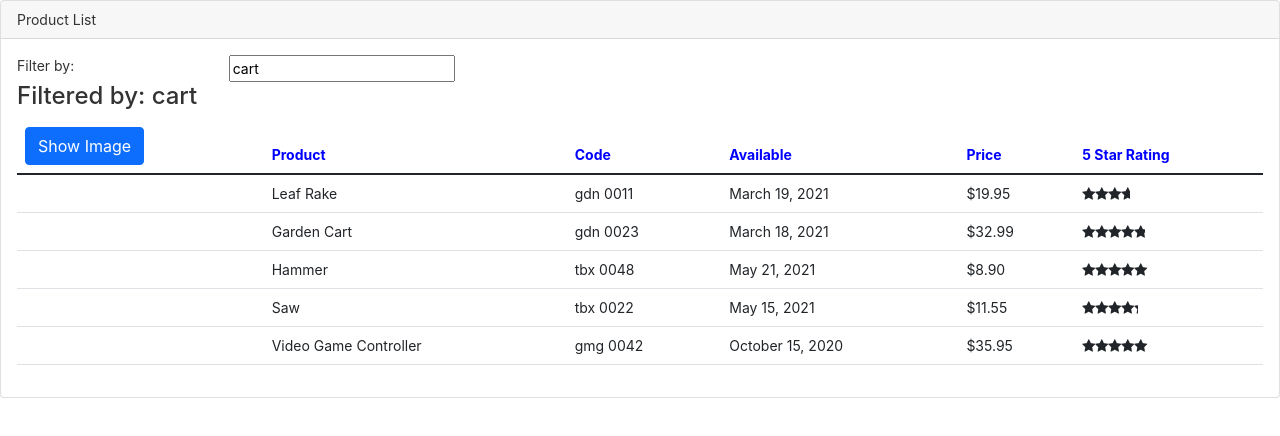
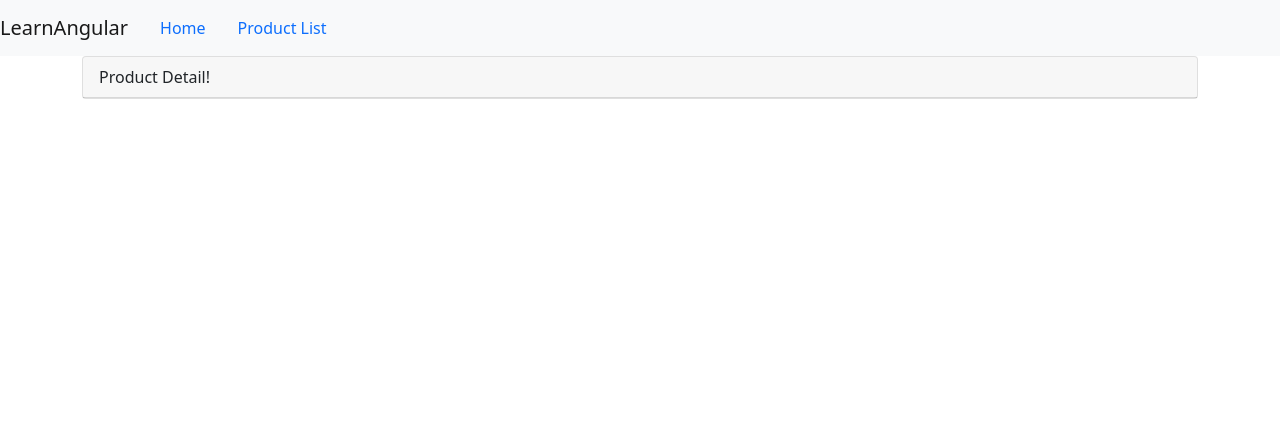
Before and after one commit to suyashyadav01/LearnAngular, an Angular app: page /products/1 in a window 1280 px wide. Shown: the top 436 px of the page. Built offline with nearby package versions, Linux system fonts and the light colour scheme.

Commit message:
added routing

```diff
--- a/src/app/app.component.ts
+++ b/src/app/app.component.ts
@@ -2,9 +2,19 @@
 
 @Component({
   selector: 'app-root',
-  templateUrl: './app.component.html',
-  styleUrls: ['./app.component.css']
+  template:`
+  <nav class='navbar navbar-expand navbar-light bg-light'>
+    <a class='navbar-brand'> {{pageTitle}} </a>
+    <ul class='nav nav-pills'>
+      <li><a class='nav-link' routerLink='/welcome'>Home </a></li>
+      <li><a class='nav-link' routerLink='/products'>Product List </a></li>
+    </ul>
+  </nav>
+  <div class="container">
+    <router-outlet></router-outlet>
+  </div>
+  `
 })
 export class AppComponent {
-  title = 'LearnAngular';
+  pageTitle = 'LearnAngular';
 }
--- /dev/null
+++ b/src/app/product/product-detail.component.html
@@ -0,0 +1,5 @@
+<div class="card">
+    <div class="card-header">
+        {{pageTitle}}
+    </div>
+</div>
--- /dev/null
+++ b/src/app/product/product-detail.component.ts
@@ -0,0 +1,16 @@
+import { Component, OnInit } from '@angular/core';
+
+@Component({
+  templateUrl: './product-detail.component.html',
+  styleUrls: ['./product-detail.component.css']
+})
+export class ProductDetailComponent implements OnInit {
+
+  pageTitle: string = "Product Detail!";
+
+  constructor() { }
+
+  ngOnInit() {
+  }
+
+}
--- /dev/null
+++ b/src/app/welcome/welcome.component.html
@@ -0,0 +1 @@
+<div>Welcome Page</div>
--- /dev/null
+++ b/src/app/welcome/welcome.component.ts
@@ -0,0 +1,15 @@
+import { Component, OnInit } from '@angular/core';
+
+@Component({
+  selector: 'app-welcome',
+  templateUrl: './welcome.component.html',
+  styleUrls: ['./welcome.component.css']
+})
+export class WelcomeComponent implements OnInit {
+
+  constructor() { }
+
+  ngOnInit() {
+  }
+
+}
```
Also changed, not shown: src/app/app.module.ts (+14 -2 lines), src/app/product/product-detail.component.css (added), src/app/welcome/welcome.component.css (added), 2 other files (tests, documents, lock files or other folders).
